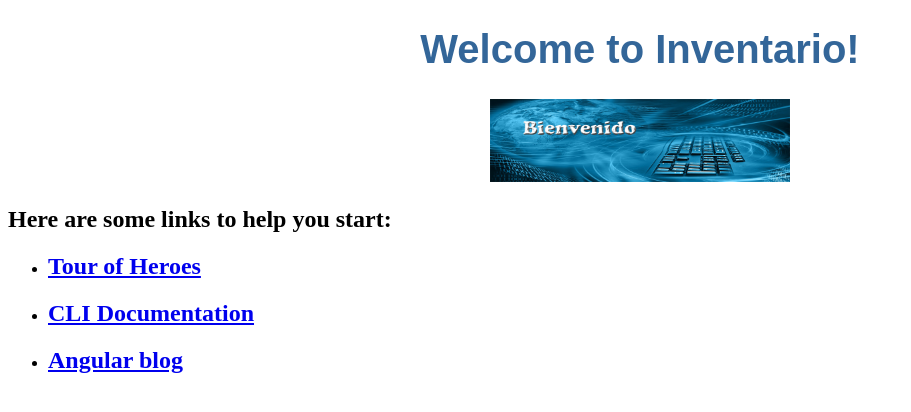
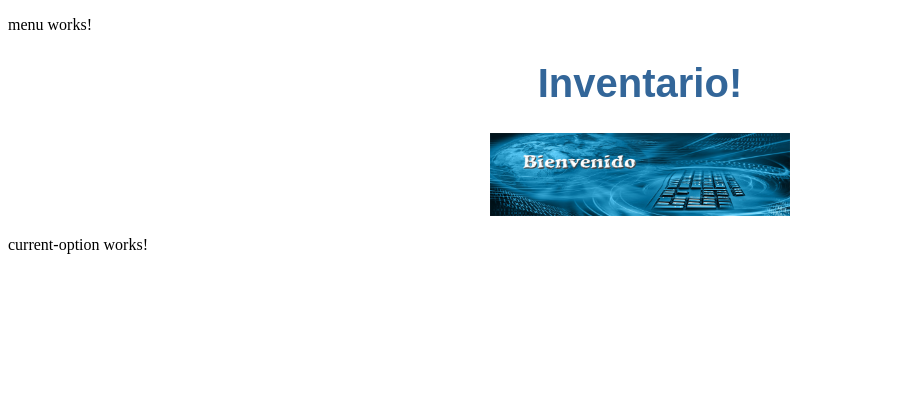
Before and after one commit to danidi2017/proyectoangular, an Angular app: page / in a window 1280 px wide. Shown: the top 412 px of the page, without its empty margins (0-911 px from the left). Built offline with nearby package versions, Linux system fonts and the light colour scheme.

Commit message:
cambios en portada y menu

```diff
--- a/src/app/app.component.html
+++ b/src/app/app.component.html
@@ -1,19 +1,15 @@
 <!--The content below is only a placeholder and can be replaced.-->
+<div>
+<app-menu></app-menu>
+</div>
+
 <div style="text-align:center">
   <h1>
-    Welcome to {{title}}!
+     {{title}}!
   </h1>
   <img width="300" src="/assets/images/portada.jpg">
 </div>
-<h2>Here are some links to help you start: </h2>
-<ul>
-  <li>
-    <h2><a target="_blank" href="https://angular.io/tutorial">Tour of Heroes</a></h2>
-  </li>
-  <li>
-    <h2><a target="_blank" href="https://github.com/angular/angular-cli/wiki">CLI Documentation</a></h2>
-  </li>
-  <li>
-    <h2><a target="_blank" href="https://blog.angular.io/">Angular blog</a></h2>
-  </li>
-</ul>
+
+<div>
+  <app-current-option></app-current-option>
+</div>
--- a/src/app/app.module.ts
+++ b/src/app/app.module.ts
@@ -9,10 +9,14 @@ import{DetalleModule}from './detalle/detalle.module';
 
 
 import { AppComponent } from './app.component';
+import { MenuComponent } from './menu/menu.component';
+import { CurrentOptionComponent } from './current-option/current-option.component';
 
 @NgModule({
   declarations: [
-    AppComponent
+    AppComponent,
+    MenuComponent,
+    CurrentOptionComponent
   ],
   imports: [
     BrowserModule,
--- /dev/null
+++ b/src/app/current-option/current-option.component.html
@@ -0,0 +1,3 @@
+<p>
+  current-option works!
+</p>
--- /dev/null
+++ b/src/app/current-option/current-option.component.ts
@@ -0,0 +1,15 @@
+import { Component, OnInit } from '@angular/core';
+
+@Component({
+  selector: 'app-current-option',
+  templateUrl: './current-option.component.html',
+  styleUrls: ['./current-option.component.css']
+})
+export class CurrentOptionComponent implements OnInit {
+
+  constructor() { }
+
+  ngOnInit() {
+  }
+
+}
--- /dev/null
+++ b/src/app/menu/menu.component.html
@@ -0,0 +1,3 @@
+<p>
+  menu works!
+</p>
--- /dev/null
+++ b/src/app/menu/menu.component.ts
@@ -0,0 +1,15 @@
+import { Component, OnInit } from '@angular/core';
+
+@Component({
+  selector: 'app-menu',
+  templateUrl: './menu.component.html',
+  styleUrls: ['./menu.component.css']
+})
+export class MenuComponent implements OnInit {
+
+  constructor() { }
+
+  ngOnInit() {
+  }
+
+}
```
Also changed, not shown: src/app/current-option/current-option.component.css (added), src/app/menu/menu.component.css (added), 2 other files (tests, documents, lock files or other folders).
